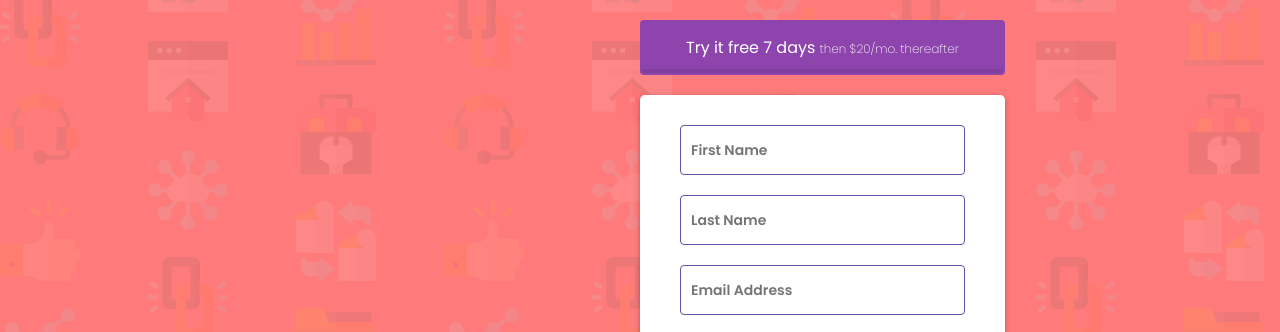
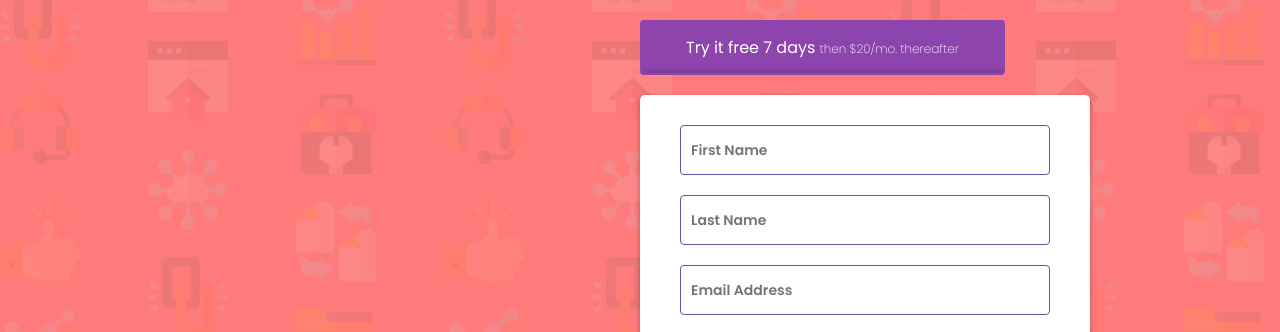
Before and after one commit to Saviourjr/Sign-Up, a plain HTML site: page index.html in a window 1280 px wide. Shown: the top 332 px of the page. Drawn offline with Linux system fonts and the light colour scheme.

Commit message:
Update style.css

```diff
--- a/style.css
+++ b/style.css
@@ -55,7 +55,7 @@ align-items: center;
 	border-radius: 5px;
 	box-shadow: 0 2px 5px rgba(0, 0, 0, 0.3);
 	overflow: hidden;
-	width: 365px;
+	width: 450px;
 	max-width: 100%;
     height: 100vh;
 }
```
